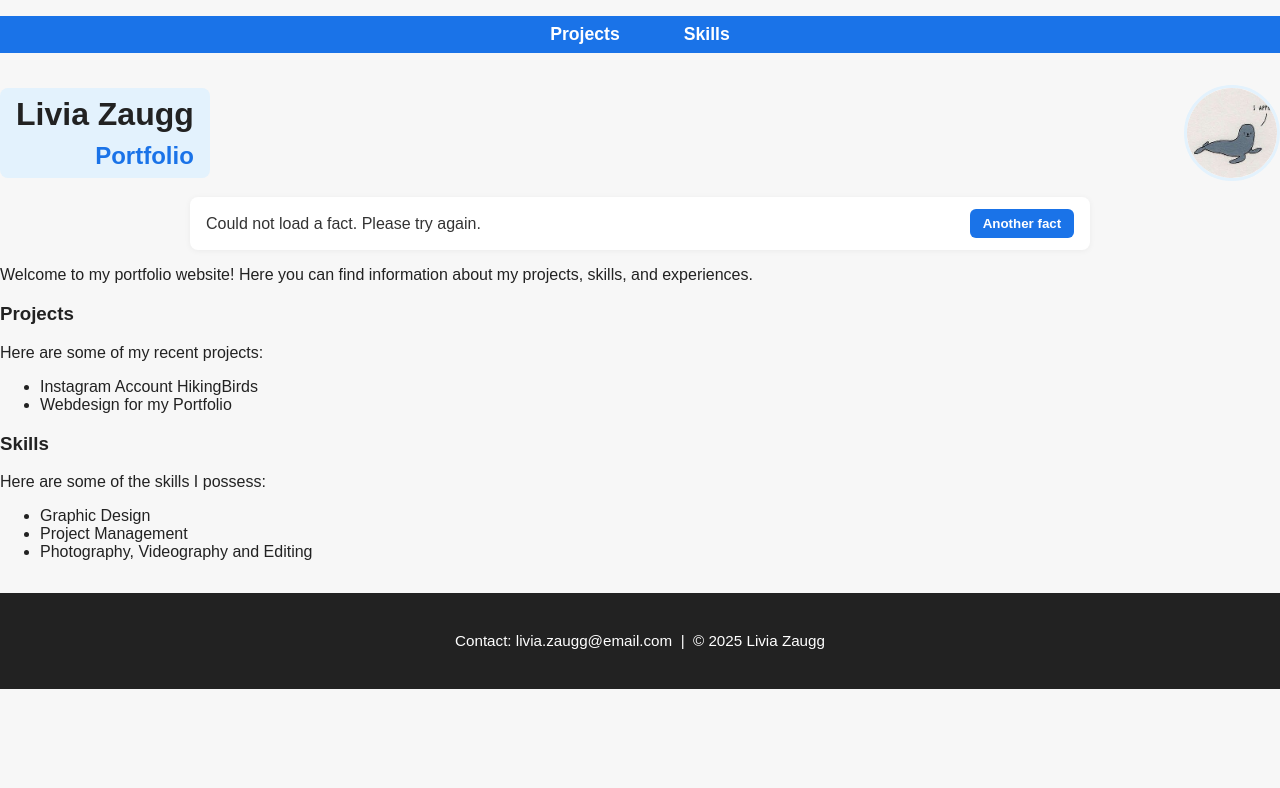
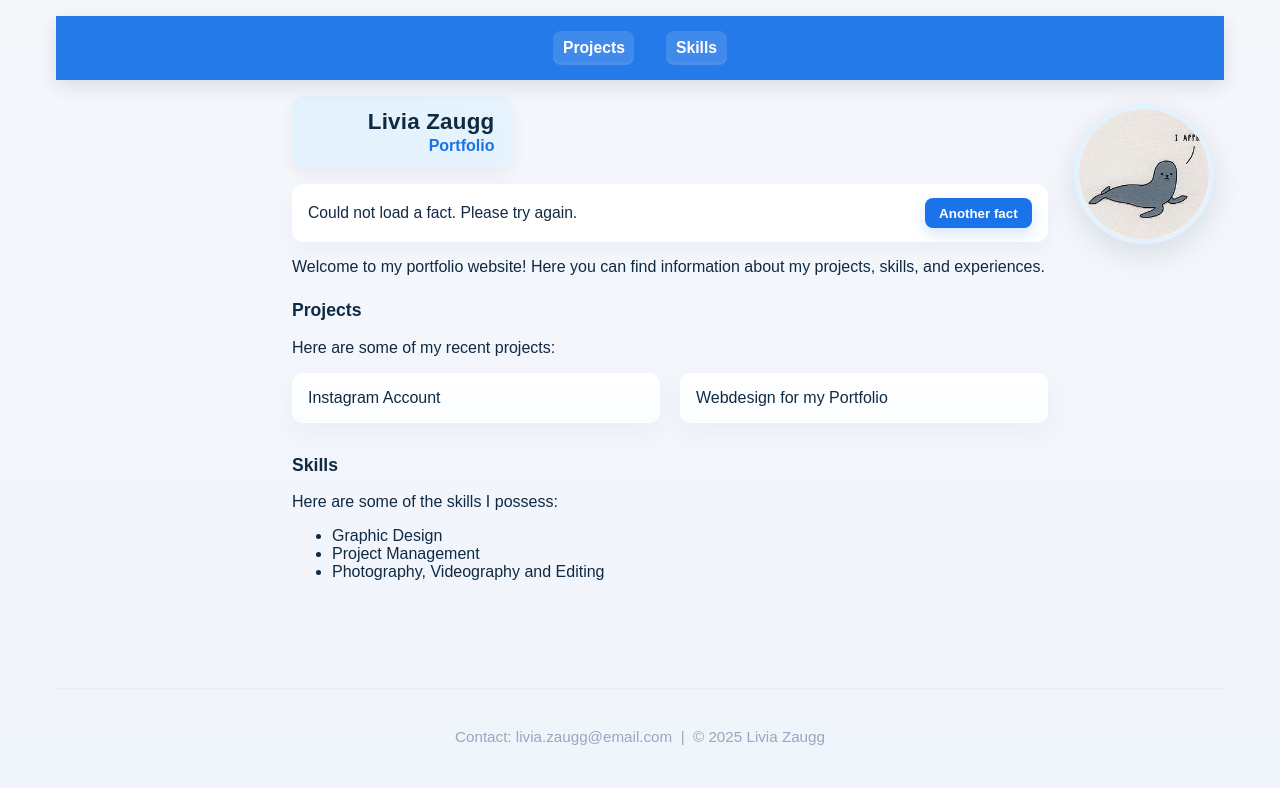
Before and after one commit to bluememeitschi/portfolio, a plain HTML site: page index.html in a window 1280 px wide. Drawn offline with Linux system fonts and the light colour scheme; no server answers.

Commit message:
holy grail layout

```diff
--- a/index.html
+++ b/index.html
@@ -9,16 +9,24 @@
 </head>
 
 <body>
+    <div class="layout">
+        <header class="site-header">
             <nav class="navbar">
                 <a href="#projects">Projects</a>
                 <a href="#skills">Skills</a>
             </nav>
+        </header>
+
+        <aside class="sidebar-left" aria-label="Secondary navigation">
+            <!-- optional left column content (links, brief bio, tags) -->
+        </aside>
+
+        <main class="content">
             <div class="profile-header">
                 <div class="profile-info">
                     <h1>Livia Zaugg</h1>
                     <h2>Portfolio</h2>
                 </div>
-        <img src="profile.jpg" alt="Profile picture of Livia Zaugg" class="profile-pic" />
             </div>
 
             <!-- Useless fact widget -->
@@ -29,13 +37,17 @@
                 </div>
             </section>
 
-    <p>Welcome to my portfolio website! Here you can find information about my projects, skills, and experiences.</p>
+            <p>Welcome to my portfolio website! Here you can find information about my projects, skills, and
+                experiences.
+            </p>
+
             <h3 id="projects">Projects</h3>
             <p>Here are some of my recent projects:</p>
-    <ul>
-        <li>Instagram Account HikingBirds</li>
+            <ul class="project-list">
+                <li>Instagram Account</li>
                 <li>Webdesign for my Portfolio</li>
             </ul>
+
             <h3 id="skills">Skills</h3>
             <p>Here are some of the skills I possess:</p>
             <ul>
@@ -43,9 +55,16 @@
                 <li>Project Management</li>
                 <li>Photography, Videography and Editing</li>
             </ul>
-    <footer>
+        </main>
+
+        <aside class="sidebar-right" aria-label="Profile">
+            <img src="profile.jpg" alt="Profile picture of Livia Zaugg" class="profile-pic" />
+        </aside>
+
+        <footer class="site-footer">
             <p>Contact: livia.zaugg@email.com &nbsp;|&nbsp; © 2025 Livia Zaugg</p>
         </footer>
+    </div>
 
     <script src="script.js"></script>
 </body>
--- a/script.js
+++ b/script.js
@@ -25,4 +25,26 @@ document.addEventListener('DOMContentLoaded', () => {
     const btn = document.getElementById('fact-refresh');
     if (btn) btn.addEventListener('click', fetchFact);
     fetchFact();
+
+    // highlight navbar links as sections come into view
+    const navLinks = document.querySelectorAll('.navbar a');
+    const sections = document.querySelectorAll('#projects, #skills');
+
+    if (navLinks.length && sections.length) {
+        const observer = new IntersectionObserver((entries) => {
+            entries.forEach(entry => {
+                const id = entry.target.id;
+                const link = document.querySelector(`.navbar a[href="#${id}"]`);
+                if (!link) return;
+                if (entry.isIntersecting) link.classList.add('active');
+                else link.classList.remove('active');
+            });
+        }, {
+            root: null,
+            rootMargin: `-35% 0% -35% 0%`,
+            threshold: 0
+        });
+
+        sections.forEach(s => observer.observe(s));
+    }
 });
--- a/style.css
+++ b/style.css
@@ -1,197 +1,343 @@
 /* Basic CSS for a simple portfolio page */
+
+:root {
+    --bg: #f5f7fb;
+    --card: #ffffff;
+    --primary: #1a73e8;
+    --muted: #9aa6bf;
+    --accent: #e3f2fd;
+    --text: #102a43;
+    --nav-h: 64px;
+}
+
+* {
+    box-sizing: border-box
+}
 
 body {
     font-family: Arial, 'Segoe UI', sans-serif;
-    background: #f7f7f7;
-    color: #222;
+    background: linear-gradient(180deg, var(--bg), #eef3fb 1200px);
+    color: var(--text);
     margin: 0;
     padding: 0;
-    box-sizing: border-box;
+    -webkit-font-smoothing: antialiased;
+    -moz-osx-font-smoothing: grayscale;
 }
 
-header {
-    background: #222;
+/* top navigation */
+.navbar {
+    position: sticky;
+    top: 0;
+    height: var(--nav-h);
+    width: 100%;
+    display: flex;
+    align-items: center;
+    justify-content: center;
+    gap: 2rem;
+    padding: 0 1rem;
+    background: rgba(26, 115, 232, 0.95);
     color: #fff;
-    padding: 2rem 0;
-    text-align: center;
+    z-index: 120;
+    box-shadow: 0 6px 18px rgba(15, 32, 64, 0.12);
+    transition: background 0.2s, transform 0.2s;
+    backdrop-filter: blur(6px);
 }
 
-header h1 {
-    margin: 0;
-    font-size: 2.5rem;
+.navbar a {
+    color: #fff;
+    text-decoration: none;
+    font-weight: 700;
+    font-size: 0.98rem;
+    padding: 0.5rem 0.6rem;
+    border-radius: 8px;
+    transition: background 150ms, color 150ms, transform 150ms;
 }
 
-nav {
-    margin-top: 1rem;
+.navbar a:hover {
+    background: rgba(255, 255, 255, 0.06);
+    transform: translateY(-2px);
 }
 
-nav a {
-    color: #fff;
-    text-decoration: none;
-    margin: 0 1rem;
-    font-weight: 500;
+.navbar a.active {
+    background: rgba(255, 255, 255, 0.12);
+    box-shadow: inset 0 -3px 0 rgba(255, 255, 255, 0.06);
 }
 
-nav a:hover {
-    text-decoration: underline;
+/* central container for content */
+.main-container {
+    max-width: 1100px;
+    margin: 1.25rem auto;
+    padding: 0 1rem;
 }
 
-main {
-    max-width: 900px;
-    margin: 2rem auto;
-    padding: 2rem;
-    background: #fff;
-    border-radius: 8px;
-    box-shadow: 0 2px 8px rgba(0, 0, 0, 0.05);
+/* profile header */
+.profile-header {
+    display: flex;
+    align-items: center;
+    justify-content: space-between;
+    gap: 1rem;
+    margin: 1.5rem 0;
+    padding: 0.6rem;
 }
 
-section {
-    margin-bottom: 2rem;
+.profile-info {
+    background: linear-gradient(90deg, var(--accent), rgba(227, 242, 253, 0.85));
+    border-radius: 12px;
+    padding: 0.8rem 1.1rem;
+    text-align: right;
+    display: flex;
+    flex-direction: column;
+    gap: 0.15rem;
+    min-width: 220px;
+    box-shadow: 0 6px 18px rgba(15, 32, 64, 0.06);
 }
 
+.profile-info h1 {
+    margin: 0;
+    font-size: 1.4rem;
+    letter-spacing: 0.2px;
+}
+
+.profile-info h2 {
+    margin: 0;
+    font-size: 1rem;
+    color: var(--primary);
+    font-weight: 600;
+}
+
+/* profile picture on the right */
+.profile-pic {
+    width: 110px;
+    height: 110px;
+    object-fit: cover;
+    border-radius: 50%;
+    border: 4px solid var(--accent);
+    background: #fff;
+    box-shadow: 0 8px 22px rgba(15, 32, 64, 0.12);
+    flex-shrink: 0;
+    transition: transform 220ms;
+}
+
+.profile-pic:hover {
+    transform: translateY(-4px) scale(1.02);
+}
+
+/* Useless fact widget */
+.fact-section {
+    margin: 1rem 0;
+}
+
+.fact-box {
+    display: flex;
+    gap: 1rem;
+    align-items: center;
+    background: var(--card);
+    padding: 0.9rem 1rem;
+    border-radius: 12px;
+    box-shadow: 0 8px 20px rgba(15, 32, 64, 0.04);
+}
+
+.fact-box p {
+    margin: 0;
+    flex: 1 1 auto;
+    color: var(--text);
+    font-size: 0.98rem;
+    line-height: 1.4;
+}
+
+#fact-refresh {
+    background: var(--primary);
+    color: #fff;
+    border: none;
+    padding: 0.45rem 0.9rem;
+    border-radius: 8px;
+    cursor: pointer;
+    font-weight: 700;
+    box-shadow: 0 6px 14px rgba(26, 115, 232, 0.18);
+    transition: transform 140ms, opacity 140ms;
+}
+
+#fact-refresh:hover {
+    transform: translateY(-2px);
+}
+
+#fact-refresh:disabled {
+    opacity: 0.6;
+    cursor: default;
+    transform: none;
+}
+
+/* content blocks */
+section,
+.projects,
+.skills {
+    margin-top: 1.25rem;
+    background: transparent;
+}
+
+/* project list card style */
+.project-list {
+    display: grid;
+    grid-template-columns: repeat(auto-fit, minmax(260px, 1fr));
+    gap: 1.25rem;
+    list-style: none;
+    padding: 0;
+    margin: 0.5rem 0 2rem 0;
+}
+
+.project-list li {
+    background: linear-gradient(180deg, #ffffff, #fbfdff);
+    padding: 1rem;
+    border-radius: 10px;
+    box-shadow: 0 8px 24px rgba(15, 32, 64, 0.04);
+    transition: transform 140ms, box-shadow 140ms;
+}
+
+.project-list li:hover {
+    transform: translateY(-6px);
+    box-shadow: 0 18px 40px rgba(15, 32, 64, 0.07);
+}
+
+/* headings */
 h1,
 h2 {
     background: none;
     margin: 0;
     padding: 0;
     border-radius: 0;
-    text-align: right;
     display: block;
 }
 
-h2 {
-    color: #1a73e8;
-    margin-top: 0.2em;
+h3 {
+    margin-top: 1.5rem;
+    font-size: 1.1rem;
+    color: var(--text);
+    scroll-margin-top: calc(var(--nav-h) + 18px);
+    /* offset for sticky navbar */
 }
 
-.project-list {
+/* footer */
+footer {
+    text-align: center;
+    padding: 1.5rem 0;
+    background: none;
+    color: var(--muted);
+    margin-top: 2.5rem;
+    font-size: 0.95rem;
+    border-top: 1px solid rgba(15, 32, 64, 0.03);
+}
+
+/* Holy Grail layout grid */
+.layout {
+    min-height: 100vh;
     display: grid;
-    grid-template-columns: repeat(auto-fit, minmax(260px, 1fr));
-    gap: 1.5rem;
-    list-style: none;
+    grid-template-columns: 220px 1fr 160px;
+    grid-template-rows: auto 1fr auto;
+    grid-template-areas:
+        "header header header"
+        "left main right"
+        "footer footer footer";
+    gap: 1rem;
+    max-width: 1200px;
+    margin: 0 auto;
+    padding: 1rem;
+}
+
+/* place areas */
+.site-header {
+    grid-area: header;
+}
+
+.sidebar-left {
+    grid-area: left;
+    padding: 0.5rem 0;
+}
+
+.content {
+    grid-area: main;
     padding: 0;
 }
 
-.project-list li {
-    background: #f0f4f8;
-    padding: 1rem;
-    border-radius: 6px;
-    box-shadow: 0 1px 4px rgba(0, 0, 0, 0.03);
+.sidebar-right {
+    grid-area: right;
+    padding: 0.5rem 0;
+    display: flex;
+    justify-content: center;
+    align-items: flex-start;
 }
 
-footer {
-    text-align: center;
-    padding: 1.5rem 0;
-    background: #222;
-    color: #fff;
-    margin-top: 2rem;
+/* tweak navbar to fill header area */
+.site-header .navbar {
+    width: 100%;
+    justify-content: center;
+    height: var(--nav-h);
+    align-items: center;
+}
+
+/* profile header sits inside main */
+.profile-header {
+    margin: 0 0 1rem 0;
+    padding: 0;
+}
+
+/* profile picture sits in the right column and is more prominent */
+.profile-pic {
+    width: 140px;
+    height: 140px;
+    border-radius: 50%;
+    object-fit: cover;
+    border: 5px solid var(--accent);
+    background: #fff;
+    box-shadow: 0 10px 30px rgba(15, 32, 64, 0.12);
+    transition: transform 220ms;
+}
+
+.profile-pic:hover {
+    transform: translateY(-6px) scale(1.02);
+}
+
+/* ensure headings are offset from sticky nav when jumping */
+h3 {
+    scroll-margin-top: calc(var(--nav-h) + 18px);
+}
+
+/* footer area */
+.site-footer {
+    grid-area: footer;
+}
+
+/* make left sidebar subtle */
+.sidebar-left {
+    color: var(--muted);
     font-size: 0.95rem;
 }
 
-.profile-header {
-    display: flex;
-    align-items: center;
-    justify-content: space-between;
-    margin: 2em 0 1em 0;
-}
-
-.profile-info {
-    background: #e3f2fd;
-    border-radius: 8px;
-    padding: 0.5em 1em;
-    text-align: right;
-    display: flex;
-    flex-direction: column;
-    gap: 0.3em;
-}
-
-.profile-pic {
-    width: 90px;
-    height: 90px;
-    object-fit: cover;
-    border-radius: 50%;
-    border: 3px solid #e3f2fd;
-    background: #fff;
-    margin-left: 1em;
-    /* Space between text and image */
-}
-
-/* Useless fact widget */
-.fact-section {
-    max-width: 900px;
-    margin: 1rem auto;
-    padding: 0 1rem;
-}
-
-.fact-box {
-    display: flex;
-    gap: 1rem;
-    align-items: center;
-    background: #fff;
-    padding: 0.75rem 1rem;
-    border-radius: 8px;
-    box-shadow: 0 1px 6px rgba(0, 0, 0, 0.05);
-}
-
-.fact-box p {
-    margin: 0;
-    flex: 1 1 auto;
-    color: #333;
-}
-
-#fact-refresh {
-    background: #1a73e8;
-    color: #fff;
-    border: none;
-    padding: 0.45rem 0.8rem;
-    border-radius: 6px;
-    cursor: pointer;
-    font-weight: 600;
-}
-
-#fact-refresh:disabled {
-    opacity: 0.6;
-    cursor: default;
-}
-
-html {
-    scroll-behavior: smooth;
-}
-
-.navbar {
-    width: 100%;
-    background: #1a73e8;
-    padding: 0.5em 0;
-    display: flex;
-    justify-content: center;
-    gap: 2em;
-    position: sticky;
-    top: 0;
-    z-index: 100;
-}
-
-.navbar a {
-    color: #fff;
-    text-decoration: none;
-    font-weight: bold;
-    font-size: 1.1em;
-    transition: color 0.2s;
-}
-
-.navbar a:hover {
-    color: #e3f2fd;
-}
-
-@media (max-width: 600px) {
-    h1 {
-        font-size: 1.5em;
+/* responsive: stack into single column */
+@media (max-width: 860px) {
+    .layout {
+        grid-template-columns: 1fr;
+        grid-template-rows: auto auto 1fr auto;
+        grid-template-areas:
+            "header"
+            "right"
+            "main"
+            "footer";
     }
 
-    h2 {
-        font-size: 1.1em;
+    .sidebar-right {
+        order: 2;
+        justify-content: center;
     }
 
-    body {
-        padding: 10px;
+    .sidebar-left {
+        display: none;
+    }
+
+    .content {
+        padding-top: 0.5rem;
+    }
+
+    .profile-info {
+        text-align: center;
     }
 }
```
Lines whose indentation alone changed are shown as unchanged.
